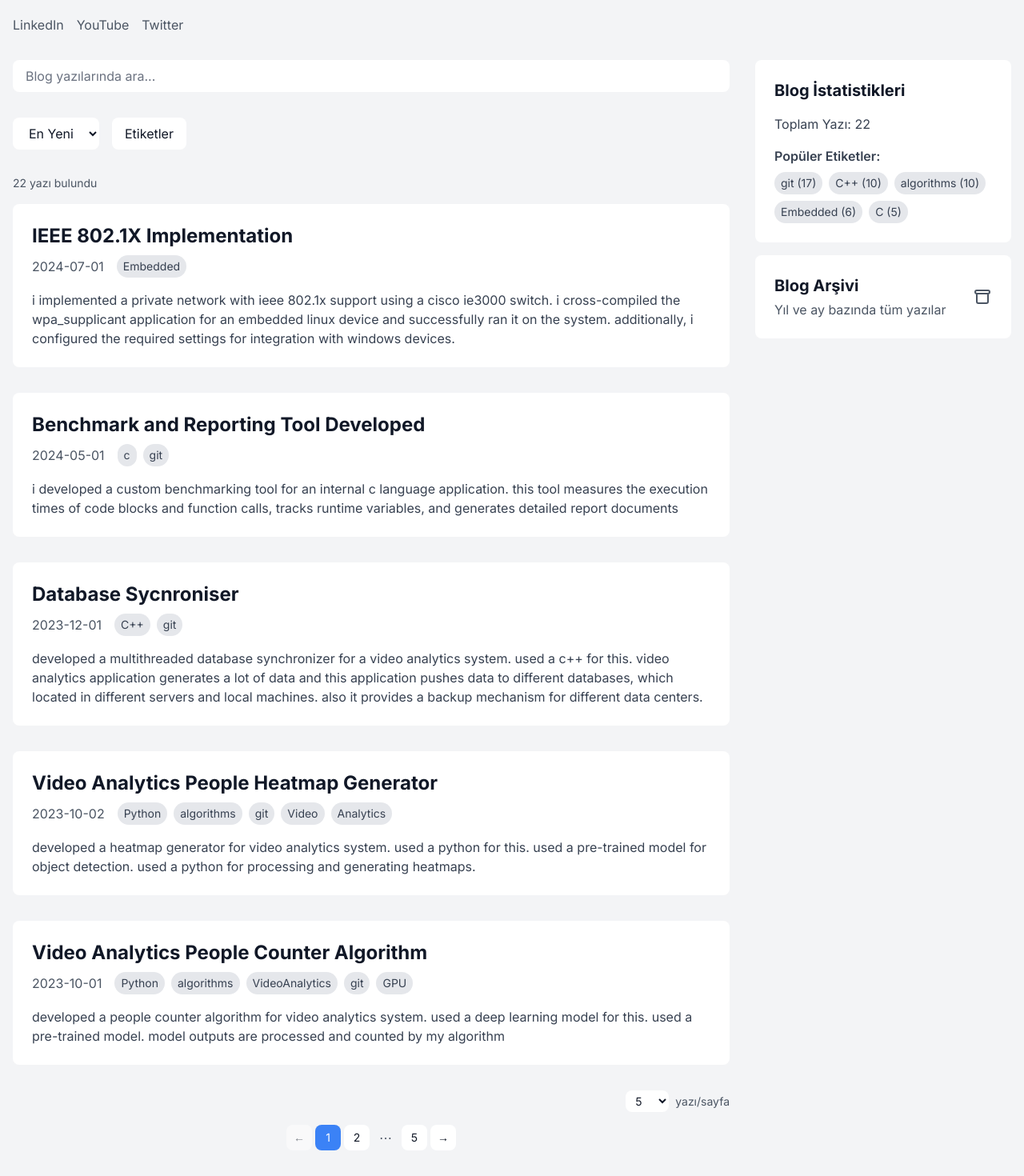
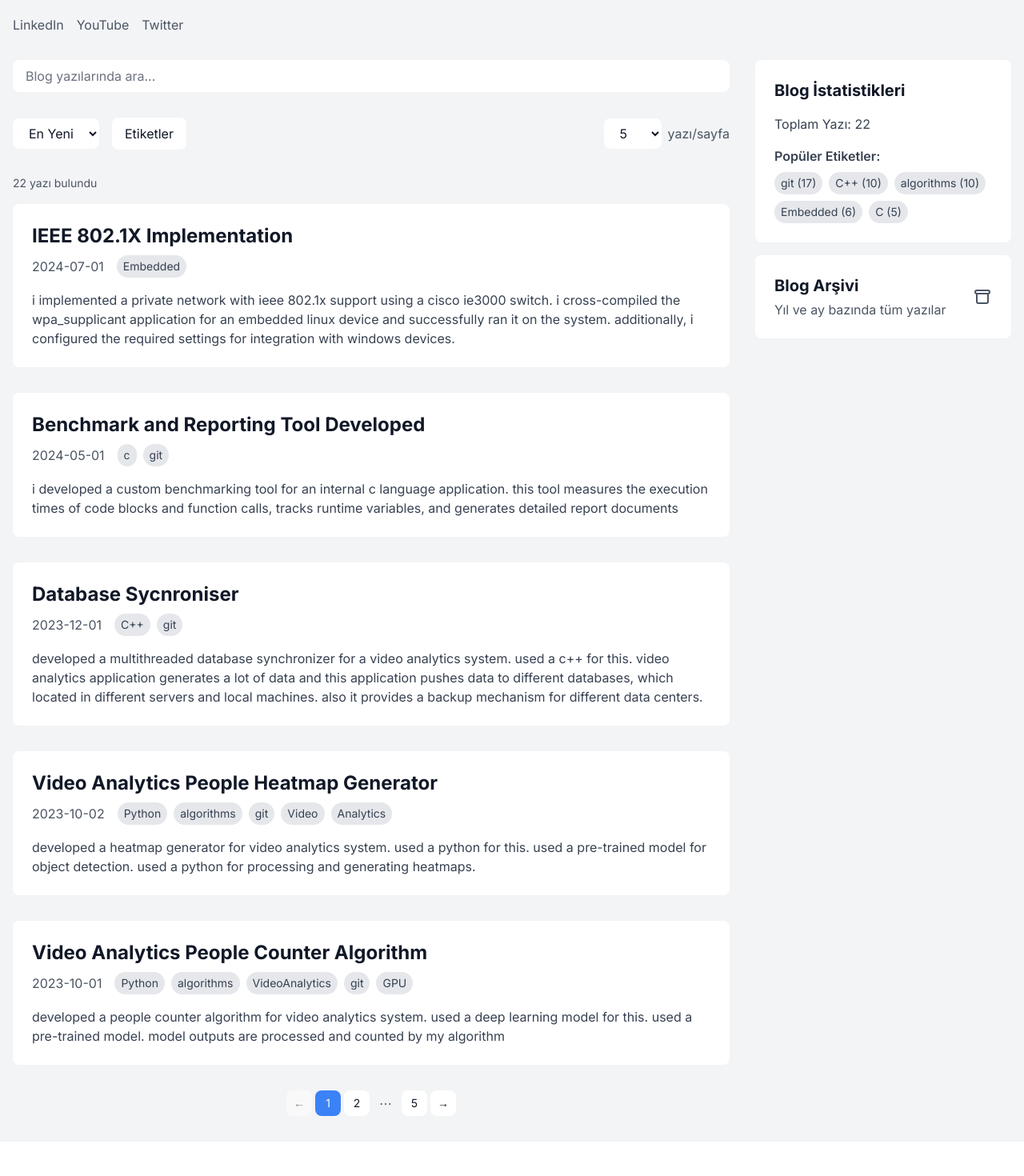
Before and after one commit to enderbas/nextblog, a Next.js app: page / in a window 1280 px wide. Shown: the part 85-1555 px from the top of the page at 80% size. After the commit the page ends 1512 px from the top, so only its background shows below. Built offline with nearby package versions, Linux system fonts and the light colour scheme.

Commit message:
feat: improve filter controls layout

```diff
--- a/src/components/BlogList.tsx
+++ b/src/components/BlogList.tsx
@@ -158,7 +158,8 @@ export default function BlogList({ initialPosts, stats }: BlogListProps) {
               />
             </div>
 
-            <div className="flex flex-wrap gap-4 mb-8">
+            <div className="flex flex-wrap items-center justify-between mb-8">
+              <div className="flex flex-wrap items-center gap-4">
                 <select
                   value={sortOrder}
                   onChange={(e) => setSortOrder(e.target.value as 'desc' | 'asc')}
@@ -191,6 +192,26 @@ export default function BlogList({ initialPosts, stats }: BlogListProps) {
                     </span>
                   )}
                 </button>
+              </div>
+
+              <div className="flex items-center gap-2 mt-4 sm:mt-0">
+                <select
+                  value={itemsPerPage}
+                  onChange={(e) => handleItemsPerPageChange(Number(e.target.value))}
+                  className={`px-4 py-2 rounded-lg ${
+                    theme === 'dark'
+                      ? 'bg-gray-800 text-white'
+                      : 'bg-white text-gray-900'
+                  }`}
+                >
+                  {ITEMS_PER_PAGE_OPTIONS.map(option => (
+                    <option key={option} value={option}>{option}</option>
+                  ))}
+                </select>
+                <span className={`${theme === 'dark' ? 'text-gray-400' : 'text-gray-600'}`}>
+                  yazı/sayfa
+                </span>
+              </div>
             </div>
 
             {isTagsPanelOpen && (
@@ -284,26 +305,6 @@ export default function BlogList({ initialPosts, stats }: BlogListProps) {
             {/* Pagination */}
             {totalPages > 1 && (
               <div className="mt-8 flex flex-col gap-4">
-                {/* Items per page selector */}
-                <div className="flex justify-end items-center gap-2 text-sm">
-                  <select
-                    value={itemsPerPage}
-                    onChange={(e) => handleItemsPerPageChange(Number(e.target.value))}
-                    className={`px-2 py-1 rounded-lg ${
-                      theme === 'dark'
-                        ? 'bg-gray-800 text-white'
-                        : 'bg-white text-gray-900'
-                    }`}
-                  >
-                    {ITEMS_PER_PAGE_OPTIONS.map(option => (
-                      <option key={option} value={option}>{option}</option>
-                    ))}
-                  </select>
-                  <span className={`${theme === 'dark' ? 'text-gray-400' : 'text-gray-600'}`}>
-                    yazı/sayfa
-                  </span>
-                </div>
-
                 {/* Page navigation */}
                 <div className="flex justify-center gap-1">
                   <button
```
Lines whose indentation alone changed are shown as unchanged.
